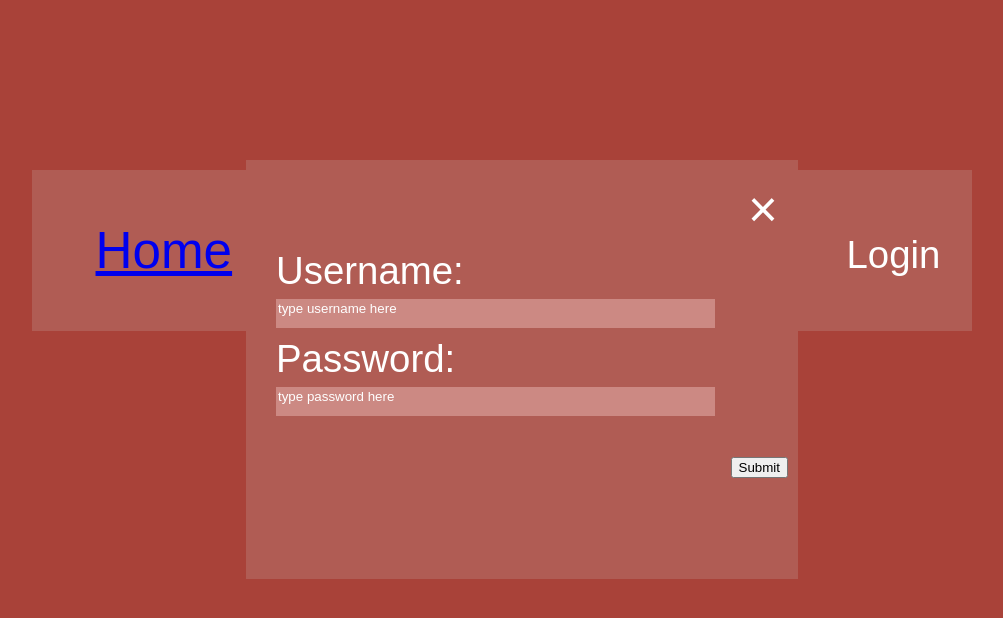
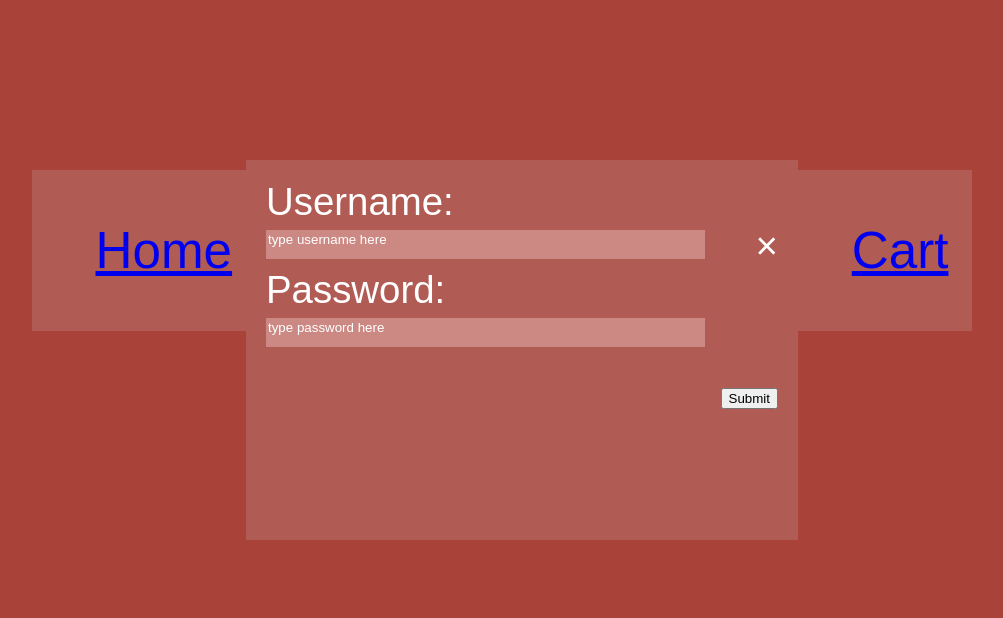
Before and after one commit to DamianWasilewicz/Papas, a React (Create React App) app in the folder papas/: page /login in a window 1280 px wide. Both pictures are taken after a click on the button "Login". Shown: the top 618 px of the page, without its empty margins (138-1141 px from the left). Built offline with nearby package versions, Linux system fonts and the light colour scheme; a web font is replaced by a local one.

Commit message:
login popup

```diff
--- a/papas/src/App.css
+++ b/papas/src/App.css
@@ -40,7 +40,6 @@
   	width: 100%;
   	height: 300px;
     background: #B05C54;
-    padding: 10px;
 }
 
 .username{
@@ -87,6 +86,7 @@ button:hover {
   top: 20%;
   left: 30%;
   width: 40%;
+  height: 340px;
   padding: 20px;
 }
 
--- a/papas/src/App.js
+++ b/papas/src/App.js
@@ -35,14 +35,14 @@ export default class App extends React.Component {
                 <Link to="/">Home</Link>
                 <Link to="/menu">Menu</Link>
                 <Link to="/reviews">Reviews</Link>
-                <Link to="/cart">Cart</Link>
-                {/* <Link to="/login">Login</Link> */}
+
                 <div>
                   <div className="btn" onClick={this.togglePop}>
                     <button>Login</button>
                   </div>
                   {this.state.login ? <PopUp toggle={this.togglePop} /> : null}
                 </div>
+                <Link to="/cart">Cart</Link>
               </ul>
             </nav>
 
--- a/papas/src/PopUp.js
+++ b/papas/src/PopUp.js
@@ -30,9 +30,6 @@ export default class PopUp extends Component {
     return (
       <div className="modal">
         <div className="modal_content">
-          <span className="close" onClick={this.handleClick}>
-            &times;
-          </span>
           <div className='popup'>
             <div className='popup_inner'>
                 <div className='username'>
@@ -40,6 +37,9 @@ export default class PopUp extends Component {
                         Username:
                         <textarea rows="1" value={this.state.username} onChange={this.handleChange} />
                     </label>
+                    <span className="close" onClick={this.handleClick}>
+                        &times;
+                    </span>
                 </div>
                 <div className='password'>
                         <label>
```
Also changed, not shown: 1 other file (tests, documents, lock files or other folders).
